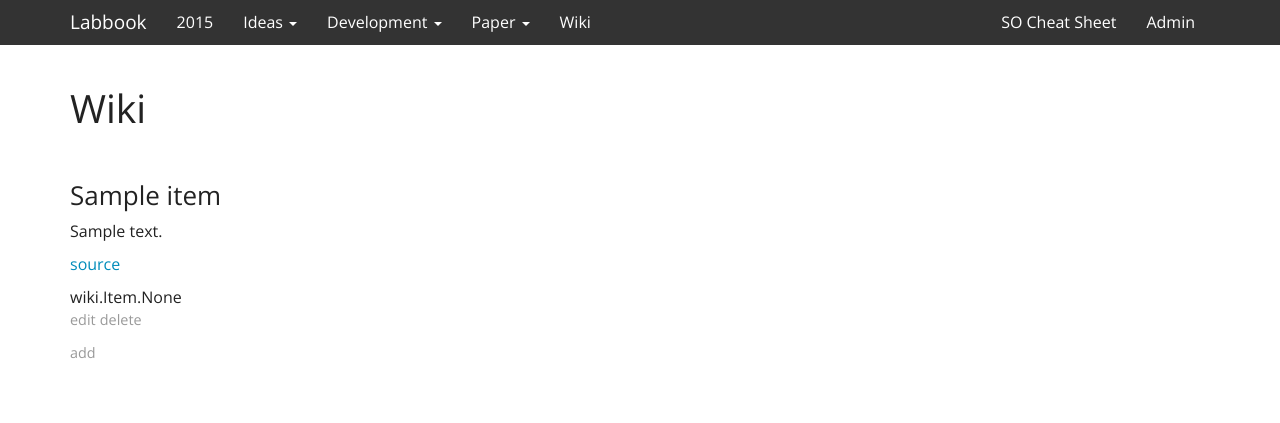
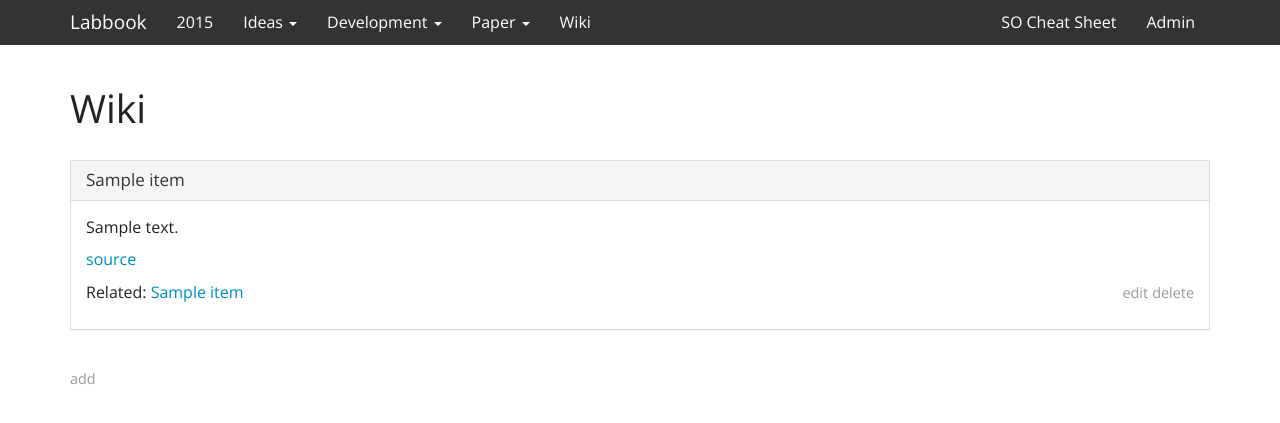
Before and after one commit to n2o/labbook, a Django app: page /wiki/ in a window 1280 px wide. Shown: the top 423 px of the page. Run offline with Django 3.2, Linux system fonts and the light colour scheme; tables that the repository leaves empty hold one stand-in row (values such as "Sample post"); some libraries are stand-ins or nearby versions.

Commit message:
Adjust styles

```diff
--- a/wiki/templates/wiki/list.html
+++ b/wiki/templates/wiki/list.html
@@ -7,32 +7,48 @@
 
 {% block content %}
   {% for item in items %}
-    <h3>{{ item.title }}</h3>
-    <a name="{{ item.title|lower }}"></a>
+
+
+    <div class="labbook-entry">
+      <div class="panel panel-default">
+        <div class="panel-heading">
+          <h3 class="panel-title">
+            {{ item.title }}
+          </h3>
+        </div>
+        <div class="panel-body">
+          {{ item.content|markdown }}
 
           <p>
-      {{ item.content|markdown }}
+            {% if item.source %}
+              <a href="{{ item.source }}">source</a>
+            {% endif %}
           </p>
-
-    {% if item.source %}
+          <div class="row">
+            <div class="col-md-6">
+              {% if item.related %}
                 <p>
-        <a href="{{ item.source }}">source</a>
+                  Related:
+                  {% for ritem in item.related.all %}
+                    <a href="#{{ ritem.title|lower }}">{{ ritem.title }}</a>
+                    {% if not forloop.last %}
+                      ,
+                    {% endif %}
+                  {% endfor %}
                 </p>
               {% endif %}
-
-    {% if item.related %}
-
-        {{ item.related }}
-
-
-    {% endif %}
-
+            </div>
+            <div class="col-md-6 text-right">
               <p class="labbook-change text-muted">
                 <a href="{% url 'admin:index' %}wiki/item/{{ item.id }}/change" class="text-muted">edit</a>
                 <a href="{% url 'admin:index' %}wiki/item/{{ item.id }}/delete" class="text-muted">delete</a>
               </p>
+            </div>
+          </div>
+        </div>
+      </div>
+    </div>
   {% endfor %}
-
   <p class="labbook-change text-muted">
     <a href="{% url 'admin:index' %}wiki/item/add" class="text-muted">add</a>
   </p>
--- a/wiki/views.py
+++ b/wiki/views.py
@@ -4,4 +4,6 @@ from .models import Item
 
 def list(request):
     items = get_list_or_404(Item)
+    for item in items:
+        print(item.related)
     return render(request, 'wiki/list.html', {'items': items})
```
Lines whose indentation alone changed are shown as unchanged.
